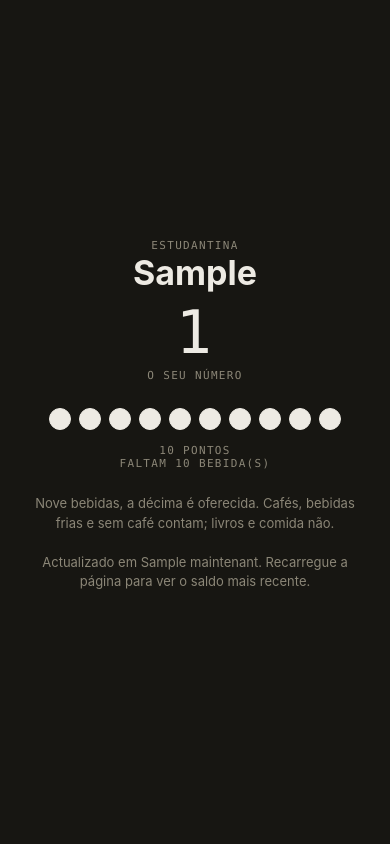
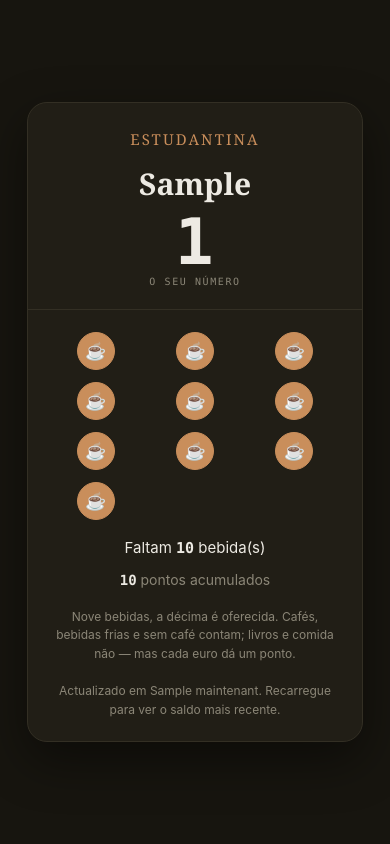
Before and after one commit to metayerq/ESTUSHOP, a Flask app: template templates/carte.html in a window 390 px wide. Run offline with Flask 3, Linux system fonts and the light colour scheme; the template is opened without the code that fills it: most values are stand-ins (such as "Sample title", 1, 10 or a date in 2020).

Commit message:
Carte client: une carte, pas une page
Meme palette que le POS — elle doit appartenir visiblement au meme cafe que
l'ecran qu'on voit au comptoir. La couleur des tampons est celle de la
categorie « Coffee » du catalogue.

⚠️ TROIS TAMPONS PAR RANGEE. Neuf en grille 3x3 se comptent d'un coup d'oeil;
une rangee de neuf oblige a les denombrer un par un — et c'est exactement ce
qu'on regarde en tendant son telephone. La grille reste juste si le seuil
change: dix feraient 3+3+3+1.

Un serif pour le nom de la maison et le prenom: c'est une librairie autant
qu'un cafe, et ca distingue ce qui se lit de ce qui se compte. Polices
systeme, aucune dependance reseau.

⚠️ ET LE CAS QUI PIEGE EST LE SEUIL EXACT. A 9 boissons sur 9 le modulo vaut
zero: sans garde, la carte afficherait ZERO tampon et « il en manque 9 » a
quelqu'un qui vient de gagner sa boisson — le pire moment pour se tromper. La
garde existait deja; elle a maintenant son test, et la mutation le confirme.

268 tests, 1 mutation tuee.

Co-Authored-By: Claude Opus 5 (1M context) <noreply@anthropic.com>

```diff
--- a/templates/carte.html
+++ b/templates/carte.html
@@ -4,35 +4,84 @@
   <meta charset="utf-8">
   <meta name="viewport" content="width=device-width, initial-scale=1, viewport-fit=cover">
   <title>Estudantina — Cartão</title>
-  <meta name="theme-color" content="#171612">
+  <meta name="theme-color" content="#17150F">
   <!-- Ajoutée à l'écran d'accueil, la page s'ouvre sans barre de navigateur : c'est ce qui la
        fait ressembler à une carte plutôt qu'à un site. -->
   <meta name="apple-mobile-web-app-capable" content="yes">
   <meta name="apple-mobile-web-app-status-bar-style" content="black-translucent">
   <meta name="apple-mobile-web-app-title" content="Estudantina">
   <style>
-    :root{ --ink:#171612; --paper:#EDEAE3; --muted:#8B8677; --action:#9BE28A; }
+    /* Palette reprise du POS — la carte doit appartenir visiblement au même café que l'écran
+       qu'on voit au comptoir. `--tampon` est la couleur « Coffee » du catalogue. */
+    :root{
+      --fond:#17150F; --carte:#211E16; --paper:#EDEAE3; --muted:#8B8677;
+      --trait:#332F24; --tampon:#C98E5B; --offert:#9BE28A;
+    }
     *{box-sizing:border-box}
-    body{margin:0;min-height:100vh;background:var(--ink);color:var(--paper);
-         font-family:-apple-system,system-ui,sans-serif;display:flex;align-items:center;
-         justify-content:center;padding:24px}
-    .carte{width:100%;max-width:22rem;text-align:center}
-    .nom{font-size:34px;font-weight:650;margin:0}
-    .num{font-family:ui-monospace,SFMono-Regular,Menlo,monospace;font-size:60px;
-         letter-spacing:.04em;margin:4px 0 2px}
-    .label{font-family:ui-monospace,SFMono-Regular,Menlo,monospace;font-size:11px;
-           text-transform:uppercase;letter-spacing:.12em;color:var(--muted)}
-    .points{display:flex;flex-wrap:wrap;gap:8px;justify-content:center;margin:26px 0 10px}
-    .p{width:22px;height:22px;border-radius:50%;border:1.5px solid var(--muted)}
-    .p.on{background:var(--paper);border-color:var(--paper)}
-    .du{background:var(--action);color:var(--ink);border-radius:10px;padding:12px;
-        font-weight:650;margin-top:16px}
-    .note{color:var(--muted);font-size:13px;line-height:1.5;margin-top:24px}
+    html,body{height:100%}
+    body{
+      margin:0; background:var(--fond); color:var(--paper);
+      font-family:-apple-system,system-ui,"Segoe UI",sans-serif;
+      display:flex; align-items:center; justify-content:center;
+      padding:20px calc(20px + env(safe-area-inset-right)) calc(20px + env(safe-area-inset-bottom))
+              calc(20px + env(safe-area-inset-left));
+      -webkit-font-smoothing:antialiased;
+    }
+
+    .carte{
+      width:100%; max-width:21rem; background:var(--carte); border:1px solid var(--trait);
+      border-radius:20px; padding:26px 24px 22px; text-align:center;
+      /* Une ombre longue et douce détache la carte du fond : c'est ce qui la fait lire comme un
+         objet qu'on tend, pas comme une page. */
+      box-shadow:0 18px 50px rgba(0,0,0,.45);
+    }
+
+    .maison{
+      font-family:ui-serif,Georgia,"Times New Roman",serif; font-size:15px; letter-spacing:.14em;
+      text-transform:uppercase; color:var(--tampon); margin:0 0 18px;
+    }
+    /* Un serif pour le prénom : c'est une librairie autant qu'un café, et ça distingue le nom
+       du reste, qui est chiffré. */
+    .nom{font-family:ui-serif,Georgia,serif; font-size:30px; font-weight:600; margin:0; line-height:1.1}
+
+    .num{
+      font-family:ui-monospace,SFMono-Regular,Menlo,monospace; font-size:64px; font-weight:600;
+      letter-spacing:.02em; line-height:1; margin:10px 0 2px; font-variant-numeric:tabular-nums;
+    }
+    .label{
+      font-family:ui-monospace,SFMono-Regular,Menlo,monospace; font-size:10px;
+      text-transform:uppercase; letter-spacing:.16em; color:var(--muted);
+    }
+
+    .trait{height:1px; background:var(--trait); margin:22px -24px}
+
+    /* ⚠️ TROIS PAR RANGÉE. Neuf tampons en grille 3×3 se comptent d'un coup d'œil; une rangée de
+       neuf oblige à les dénombrer un par un. La grille reste juste si le seuil change — dix
+       feraient 3+3+3+1. */
+    .tampons{display:grid; grid-template-columns:repeat(3,1fr); gap:12px; justify-items:center; margin:4px 0 18px}
+    .t{
+      width:38px; height:38px; border-radius:50%; border:1.5px solid var(--trait);
+      display:flex; align-items:center; justify-content:center;
+      font-size:17px; color:transparent;
+    }
+    .t.on{background:var(--tampon); border-color:var(--tampon); color:#241C12}
+
+    .offert{
+      background:var(--offert); color:#1B2416; border-radius:12px; padding:13px;
+      font-weight:650; font-size:16px;
+    }
+    .reste{font-size:15px; color:var(--paper)}
+    .reste b{font-family:ui-monospace,SFMono-Regular,Menlo,monospace}
+
+    .points{margin-top:14px; font-size:14px; color:var(--muted)}
+    .points b{color:var(--paper); font-family:ui-monospace,SFMono-Regular,Menlo,monospace}
+
+    .note{color:var(--muted); font-size:12px; line-height:1.55; margin:20px 0 0}
   </style>
 </head>
 <body>
   <div class="carte">
-    <div class="label">Estudantina</div>
+    <p class="maison">Estudantina</p>
     <h1 class="nom">{{ membre.first_name }}</h1>
 
     <!-- ⚠️ LE NUMÉRO EN GRAND, ET C'EST TOUTE LA RAISON D'ÊTRE DE CETTE PAGE. Le client ne
@@ -41,34 +90,36 @@
     <div class="num">{{ membre.number }}</div>
     <div class="label">o seu número</div>
 
-    <!-- Des pastilles plutôt qu'un chiffre : on voit d'un coup d'œil ce qui reste, comme sur une
-         carte à tampons. -->
-    <div class="points">
+    <div class="trait"></div>
+
+    {% set faits = membre.threshold if membre.rewards_available > 0 and membre.drinks % membre.threshold == 0
+                   else membre.drinks % membre.threshold %}
+    <div class="tampons">
       {% for i in range(membre.threshold) %}
-        <div class="p {% if i < membre.drinks % membre.threshold or (membre.rewards_available > 0 and membre.drinks % membre.threshold == 0) %}on{% endif %}"></div>
+        <div class="t {% if i < faits %}on{% endif %}">☕</div>
       {% endfor %}
     </div>
 
-    {% if membre.points %}
-      <!-- ⚠️ AFFICHÉS SEULEMENT S'IL Y EN A. « 0 pontos » se lirait comme un client qui ne
-           dépense rien, alors que la collecte des montants vient de commencer. -->
-      <div class="label" style="margin-top:14px">{{ membre.points }} pontos</div>
+    {% if membre.rewards_available > 0 %}
+      <div class="offert">A sua bebida está oferecida 🎉</div>
+    {% else %}
+      <p class="reste" style="margin:0">
+        Faltam <b>{{ membre.threshold - faits }}</b> bebida(s)
+      </p>
     {% endif %}
 
-    {% if membre.rewards_available > 0 %}
-      <div class="du">A sua bebida está oferecida 🎉</div>
-    {% else %}
-      <div class="label">
-        faltam {{ membre.threshold - (membre.drinks % membre.threshold) }} bebida(s)
-      </div>
+    <!-- ⚠️ AFFICHÉS SEULEMENT S'IL Y EN A. « 0 pontos » se lirait comme un client qui ne dépense
+         rien, alors que la collecte des montants vient de commencer. -->
+    {% if membre.points %}
+      <p class="points"><b>{{ membre.points }}</b> pontos acumulados</p>
     {% endif %}
 
     <!-- ⚠️ DIRE QUAND CE CHIFFRE A ÉTÉ LU. Une page gardée ouverte ou remise depuis le cache
          montrerait un solde périmé, et le client le croirait à jour. -->
     <p class="note">
       Nove bebidas, a décima é oferecida. Cafés, bebidas frias e sem café contam;
-      livros e comida não.<br><br>
-      Actualizado em {{ maintenant }}. Recarregue a página para ver o saldo mais recente.
+      livros e comida não — mas cada euro dá um ponto.<br><br>
+      Actualizado em {{ maintenant }}. Recarregue para ver o saldo mais recente.
     </p>
   </div>
 </body>
```
Also changed, not shown: tests/test_fidelite.py (+31 -0 lines).
